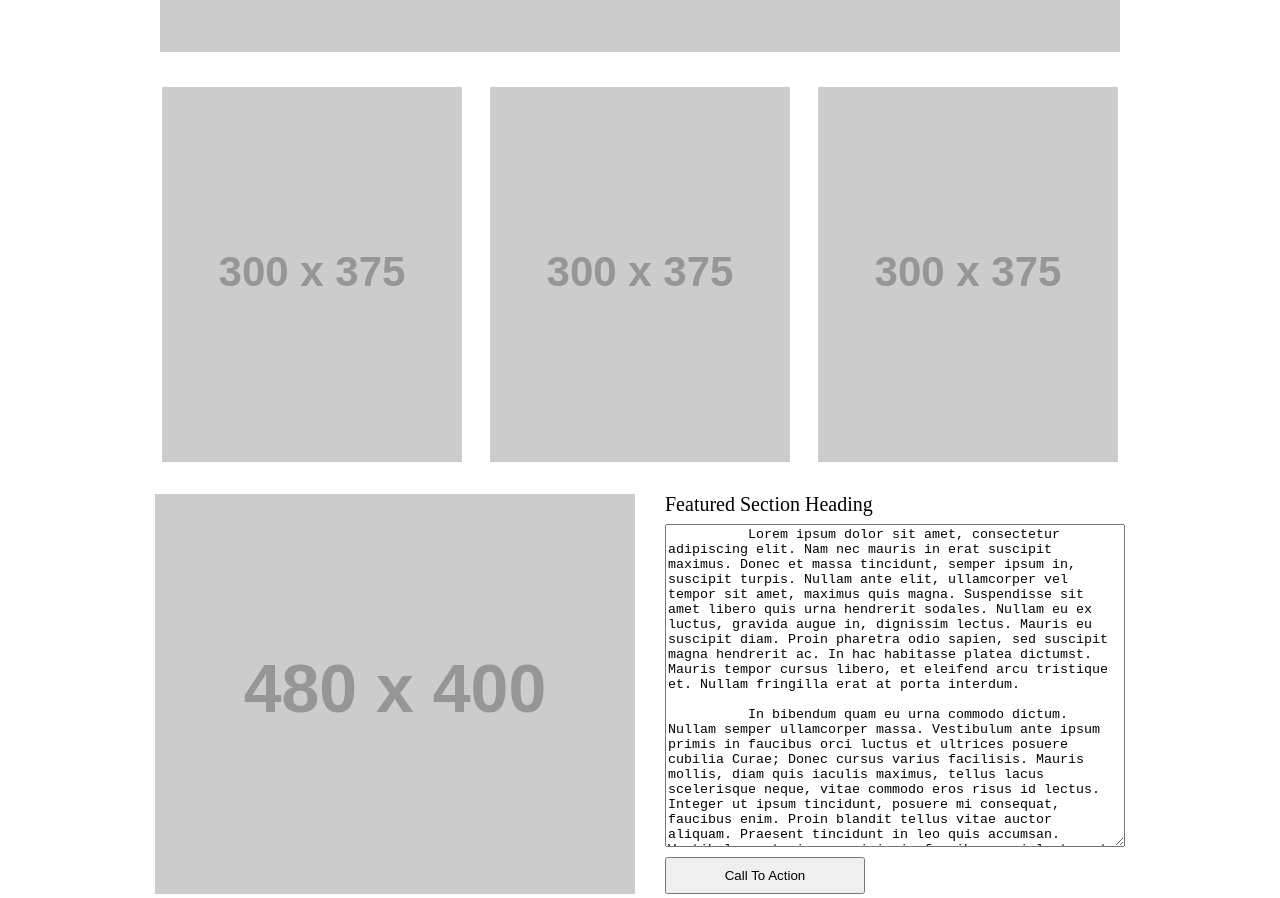
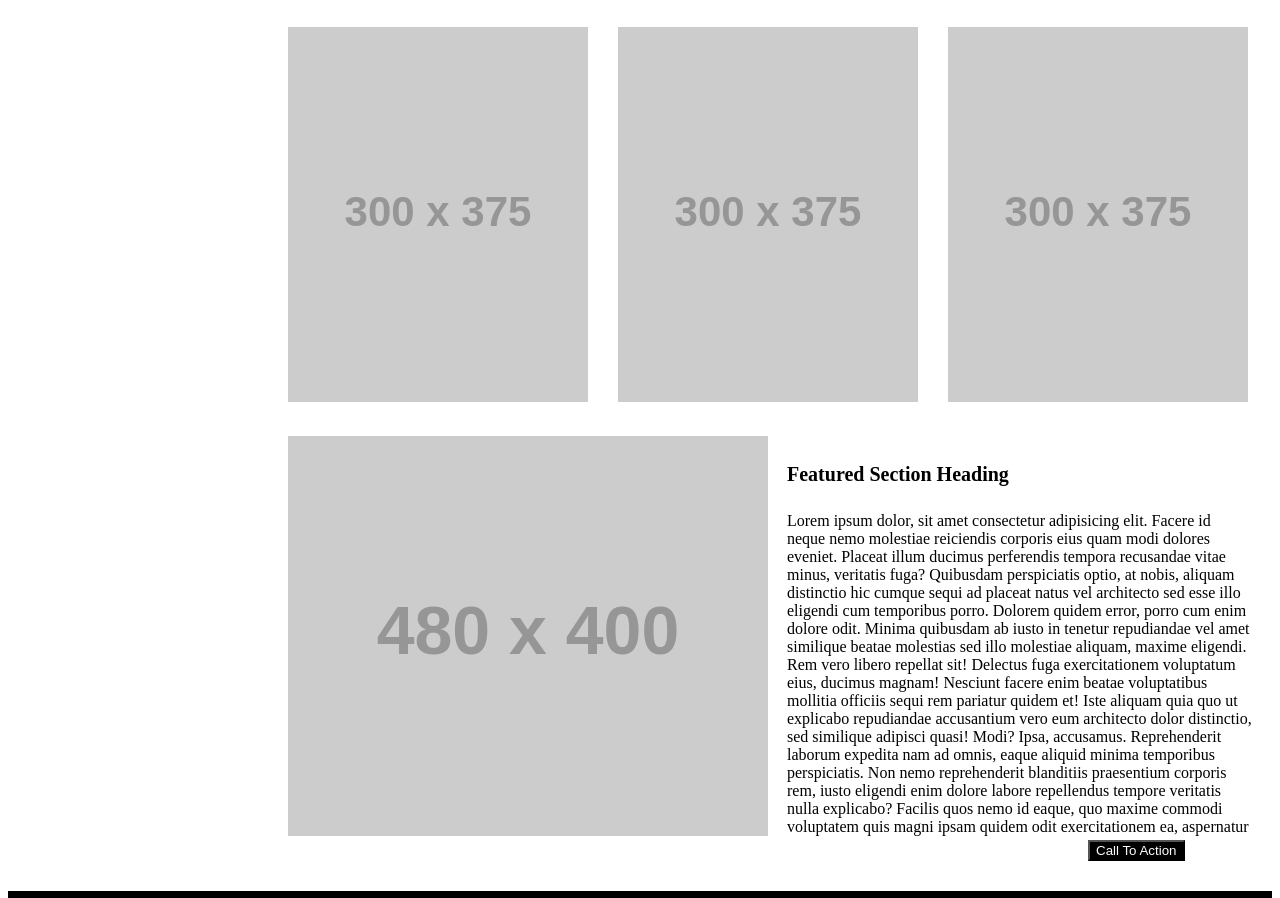
Before and after one commit to Ayhamazraq/HTML-CSS-Wireframe-Exercise, a plain HTML site: page index.html in a window 1280 px wide. Shown: the part 618-1516 px from the top of the page. Drawn offline with Linux system fonts and the light colour scheme; placeholder pictures from the web are drawn by us.

Commit message:
add change

```diff
--- a/css/style.css
+++ b/css/style.css
@@ -1,101 +1,98 @@
-body {
+body
+{
     background-color: white;
-  }
+}
+header
+{
+    background-color: rgb(83, 81, 81);
+}
+header nav
+{
+    display: flex;
+    width: 100%;
+}
+header nav ul
+{
 
-  header {
-    background-color: darkgray;
-    margin-bottom: 20px;
-
-  }
-  nav {
-    width: 100%;
-    display: flex;
-    flex-direction: row;
-    justify-content: space-between;
-    z-index: -1;
-
-  }
-  ul {
-    list-style-type: none;
     width: 50%;
     float: right;
-    margin: auto;
-    padding-top: 10px;
-  }
+    padding-top: 45px;
+    margin-left: 70px;
+}
+header nav ul li
+{
+    display: inline;
 
-  li {
-    display: inline;
-    padding: 0px;
-    margin-left: 30px;
-    margin-right: 30px;
+    padding: 40px;
+    margin-left: 5px;
+    margin-right: 0px;
+    color: white;
+    font-size: 20px;
+}
+header nav div{
+    float: left;
+    margin: 10px 0px 10px 280px;
 
-  }
+}
+main section:nth-child(1)
+{
+    margin-top: 30px;
+    margin-left: 280px;
+}
+main section:nth-child(2)
+{
+    margin-top: 30px;
+    /* width: 100%; */
+    margin-left: 280px;
+    padding-right: 15px ;
+}
+main section:nth-child(2) img:nth-child(2)
+{
+    padding-left: 26px;
+}
+main section:nth-child(2) img:nth-child(3)
+{
+    padding-left: 26px;
+}
+main section:nth-child(3)
+{
+    margin-top: 30px;
+    margin-left: 280px;
+}
+main section:nth-child(3) div
+{
 
-  #logo {
-    float: left;
-    margin: 20px 0px 20px 100px;
-    width: 200px;
+display: inline-block;
+
+  width: 465px;
+  height: 400px;
+  overflow: scroll;
+  padding-left:15px ;
+}
+button
+{
+
+    background-color: black;
+    color: white;
+    margin-left: 800px;
+    opacity: 1;
+    transition: 360ms;
+}
+button:hover
+{
+    opacity: 0.6
+}
+footer
+{
+    background-color: black;
+    clear: both;
+    width: 100%;
     height: 70px;
-    background-color: lightblue;
-    z-index: +1;
-  }
-  #hero1 {
-    width: 100%;
-  }
-  section {
-    margin: auto;
-    margin-top: 20px;
-    margin-bottom: 20px;
-    width: 100%;
-    text-align: center;
-  }
-  #hero-img {
-    display: inline-block;
-    background-color: lightblue;
-    height: 450px;
-    width: 960px;
-  }
-  .section1 {
-    display: inline-block;
-    width: 300px;
-    height: 375px;
-    background-color: rgb(122, 208, 236);
-    margin: 12px;
-  }
+    margin-top: 30px;
+}
 
-  section:nth-of-type(3) {
-    display: flex;
-    justify-content: center;
-  }
-  .section2 {
-    width: 480px;
-    height: 400px;}
-
-  #text {
-    display: flex;
-    flex-direction: column;
-    margin-left: 30px;
-    width: 460px;
-  }
-  #text h4 {
-    text-align: left;
-    margin-bottom: 10px;
+h4
+{
+    font-weight: bold;
     font-size: 20px;
-  }
-  #button1 {
-    display: flex;
-    justify-content: flex-start;
-    margin-top: 10px;
-  }
-  button {
-    width: 200px;
-    height: 40px;
-  }
-  textarea {
-    height: 350px;
-  }
-  footer {
-    background-color: darkgray;
-    margin-bottom: 20px;
-    height: 200px;
-  }
+}
--- a/index.html
+++ b/index.html
@@ -1,15 +1,19 @@
 <!DOCTYPE html>
 <html lang="en">
+
 <head>
-  <link rel="stylesheet" type="text/css" href="css/rest.css">
-  <link rel="stylesheet" type="text/css" href="css/style.css">
+    <meta charset="UTF-8">
+    <meta http-equiv="X-UA-Compatible" content="IE=edge">
+    <meta name="viewport" content="width=device-width, initial-scale=1.0">
+    <title>wearfram</title>
+    <link rel="stylesheet" href="css/reset.css">
+    <link rel="stylesheet" href="css/style.css">
+</head>
 
-  <title>wireframe</title>
-</head>
 <body>
     <header>
         <nav>
-      <div id="logo">
+            <div>
                 <img src="http://via.placeholder.com/200x70/logo">
             </div>
             <ul>
@@ -22,39 +26,41 @@
     </header>
     <main>
         <section>
-      <div id="hero-img">
-          <img id="hero1" src="http://via.placeholder.com/960x540/logo">
+            <img src="https://via.placeholder.com/960x450/logo">
+        </section>
+        <section >
+            <img src="https://via.placeholder.com/300x375/logo">
+            <img src="https://via.placeholder.com/300x375/logo">
+            <img src="https://via.placeholder.com/300x375/logo">
+        </section>
+        <section >
+            <img src="https://via.placeholder.com/480x400/logo">
+            <div>
+                <h4>Featured Section Heading</h4>
+                Lorem ipsum dolor, sit amet consectetur adipisicing elit. Facere id neque nemo molestiae reiciendis corporis eius quam modi dolores eveniet. Placeat illum ducimus perferendis tempora recusandae vitae minus, veritatis fuga?
+                Quibusdam perspiciatis optio, at nobis, aliquam distinctio hic cumque sequi ad placeat natus vel architecto sed esse illo eligendi cum temporibus porro. Dolorem quidem error, porro cum enim dolore odit.
+                Minima quibusdam ab iusto in tenetur repudiandae vel amet similique beatae molestias sed illo molestiae aliquam, maxime eligendi. Rem vero libero repellat sit! Delectus fuga exercitationem voluptatum eius, ducimus magnam!
+                Nesciunt facere enim beatae voluptatibus mollitia officiis sequi rem pariatur quidem et! Iste aliquam quia quo ut explicabo repudiandae accusantium vero eum architecto dolor distinctio, sed similique adipisci quasi! Modi?
+                Ipsa, accusamus. Reprehenderit laborum expedita nam ad omnis, eaque aliquid minima temporibus perspiciatis. Non nemo reprehenderit blanditiis praesentium corporis rem, iusto eligendi enim dolore labore repellendus tempore veritatis nulla explicabo?
+                Facilis quos nemo id eaque, quo maxime commodi voluptatem quis magni ipsam quidem odit exercitationem ea, aspernatur placeat tenetur nihil quod pariatur laudantium. Nulla iusto, fugit necessitatibus vitae iste rerum.
+                Porro culpa pariatur voluptatibus? Ratione, adipisci ut. Ipsam nobis perspiciatis porro inventore minus cumque rem dignissimos distinctio, voluptatibus, aut magni eaque ducimus sit necessitatibus iusto autem illum consectetur veniam amet.
+                Aperiam quis nisi, nemo accusantium voluptates dolore incidunt sequi ratione commodi aliquid ab officia soluta dolor quod distinctio nulla quisquam harum et corporis corrupti eius suscipit? Officiis facere voluptatibus deserunt.
+                Vel nihil voluptas eveniet ducimus earum rem neque unde, ex accusantium aperiam nam cum explicabo, vitae autem, saepe consequuntur obcaecati id. Tempora perferendis aperiam saepe provident dolore totam atque quod.
+                Natus eaque est voluptas sint at labore velit vero adipisci quis, cumque dignissimos exercitationem a odio maiores. Quaerat, fuga eius alias, fugit reprehenderit nihil possimus corporis eum sed, velit placeat?
+                Ipsum incidunt magnam voluptatibus error veritatis modi qui enim quam mollitia, dolore laudantium soluta, numquam commodi eos vero eligendi quidem neque omnis quas explicabo labore obcaecati? Dolor modi error nesciunt.
+                Consectetur odio odit quaerat ipsum illo, nostrum recusandae! Dolorem, hic sit? Totam sint accusamus, quod temporibus, praesentium id minus harum nobis velit odit expedita vel sequi at! Neque, delectus vero.
+                Voluptates fugit ad reprehenderit illum amet recusandae autem odio quia maiores iure possimus, iste eos fugiat aspernatur nesciunt cupiditate. Laudantium architecto nostrum ea. Praesentium deserunt sapiente culpa nam fuga animi!
+                Placeat itaque reprehenderit exercitationem? Saepe consequuntur fugit laudantium consectetur recusandae corrupti deserunt maiores porro mollitia soluta quidem fugiat accusamus officia necessitatibus doloremque exercitationem non laboriosam, quas sed magnam officiis excepturi.
+                Eveniet, libero aut! Voluptatem corrupti laudantium, expedita asperiores dolore nam, vel quae iusto, quos hic consectetur veniam cumque facilis cupiditate repellendus fugit ab perspiciatis delectus porro illo! Sapiente, labore sint!
+                Repellat dolorem officiis corporis voluptates. Magni modi quo, quasi eaque distinctio debitis qui, cumque, repudiandae inventore adipisci numquam ullam cum! Pariatur, facilis quam fugiat quae accusantium laboriosam architecto doloribus dicta.
+                Cum ipsum asperiores commodi, esse, aliquid deleniti repellat corporis necessitatibus consequuntur doloremque cumque nam molestias totam ab. Exercitationem, consequuntur? Aperiam nesciunt, nulla beatae placeat repudiandae adipisci dignissimos sequi esse dolorem?
+                Minus illo nobis ad consequuntur? Mollitia soluta ut laborum quibusdam blanditiis impedit at similique dolore tempora non nesciunt, cum excepturi rem accusantium, distinctio animi maxime nostrum dolores reprehenderit. Quos, voluptates!
+                Quidem beatae aliquam omnis delectus repudiandae, reiciendis eum obcaecati veniam voluptatum accusamus enim perspiciatis in. Cupiditate doloremque vero, tempore minima magnam, eos voluptas, nulla atque dolorum quidem accusamus ducimus dignissimos?
+                Quod voluptate aperiam vero dolores error cupiditate est ullam suscipit aut laboriosam illum perspiciatis rerum earum quasi corporis quas enim, vitae veritatis amet facilis soluta tempora beatae quis! Atque, animi.
             </div>
+            <button>Call To Action</button>
         </section>
-    <section>
-      <figure class="section1">
-        <img src="http://via.placeholder.com/300X375/logo">
-      </figure>
-      <figure class="section1" >
-        <img src="http://via.placeholder.com/300X375/logo">
-      </figure>
-      <figure class="section1">
-        <img src="http://via.placeholder.com/300X375/logo">
-      </figure>
-    </section>
-    <section>
-      <figure class="section2">
-          <img src="http://via.placeholder.com/480x400/logo">
-      </figure>
-      <figure class="section2" id="text">
-        <h4>Featured Section Heading</h4>
-        <textarea>
-          Lorem ipsum dolor sit amet, consectetur adipiscing elit. Nam nec mauris in erat suscipit maximus. Donec et massa tincidunt, semper ipsum in, suscipit turpis. Nullam ante elit, ullamcorper vel tempor sit amet, maximus quis magna. Suspendisse sit amet libero quis urna hendrerit sodales. Nullam eu ex luctus, gravida augue in, dignissim lectus. Mauris eu suscipit diam. Proin pharetra odio sapien, sed suscipit magna hendrerit ac. In hac habitasse platea dictumst. Mauris tempor cursus libero, et eleifend arcu tristique et. Nullam fringilla erat at porta interdum.
 
-          In bibendum quam eu urna commodo dictum. Nullam semper ullamcorper massa. Vestibulum ante ipsum primis in faucibus orci luctus et ultrices posuere cubilia Curae; Donec cursus varius facilisis. Mauris mollis, diam quis iaculis maximus, tellus lacus scelerisque neque, vitae commodo eros risus id lectus. Integer ut ipsum tincidunt, posuere mi consequat, faucibus enim. Proin blandit tellus vitae auctor aliquam. Praesent tincidunt in leo quis accumsan. Vestibulum ante ipsum primis in faucibus orci luctus et ultrices posuere cubilia Curae; Mauris dignissim lobortis quam egestas lobortis. Nulla sollicitudin ornare quam, non pharetra tellus fringilla sit amet. Nulla id risus eu ante maximus condimentum. Phasellus accumsan at tortor eu porttitor. Donec semper tempus sagittis. Donec feugiat neque vitae nibh pharetra, sed tincidunt felis tincidunt. Sed pulvinar, lacus non fringilla molestie, arcu nisi pharetra quam, vitae varius ex lectus sit amet neque.
-
-        </textarea>
-        <div id="button1"></div>
-          <button>Call To Action</button>
-
-        </div>
-        </figure>
-    </section>
     </main>
     <footer>
     </footer>
```
Also changed, not shown: 1 other file. Lines whose indentation alone changed are shown as unchanged.
